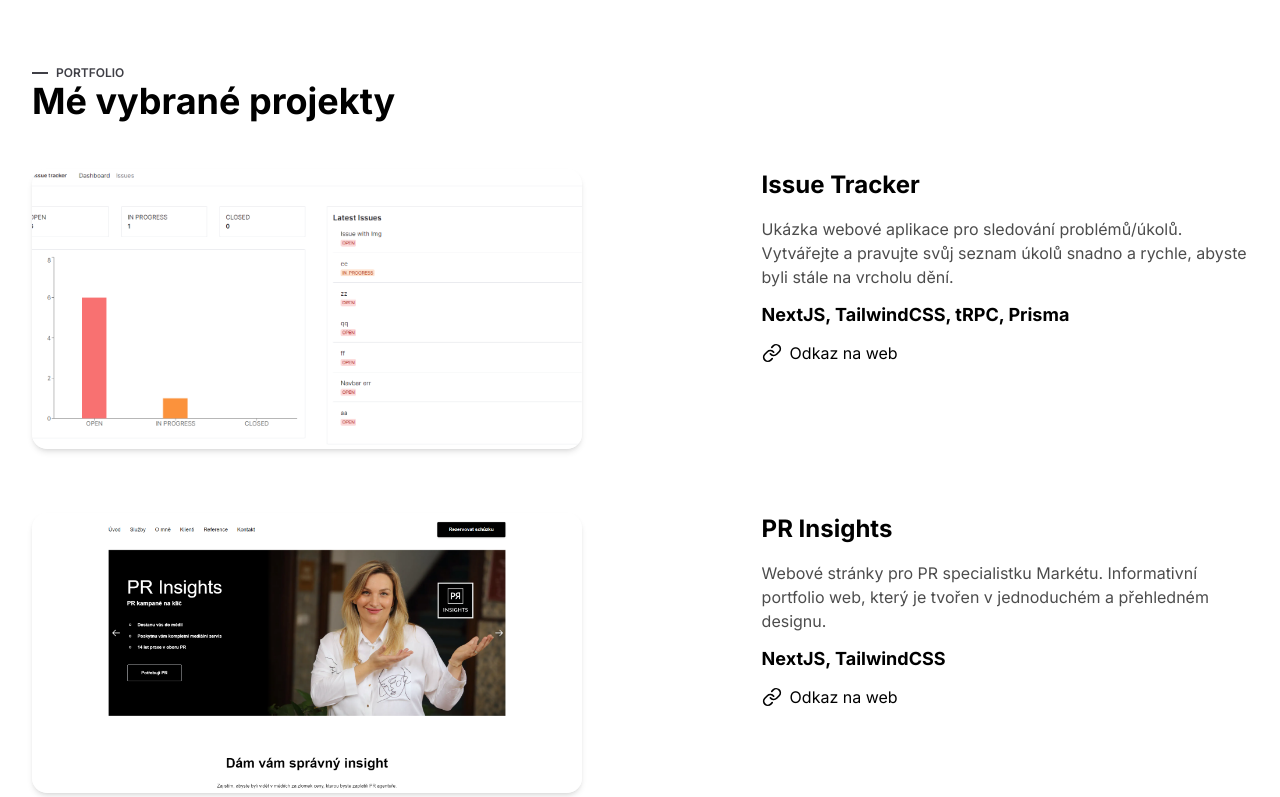
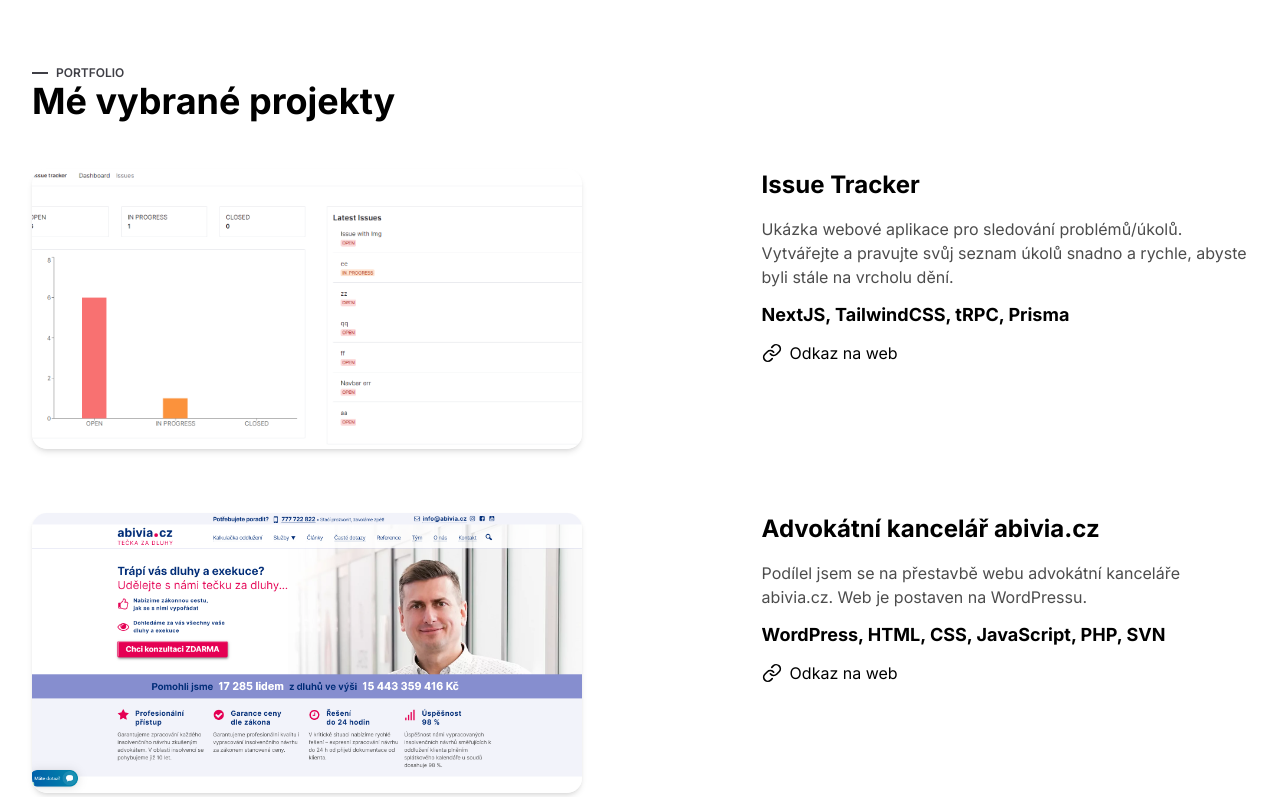
Before and after one commit to Vsetis/ondravseta-portfolio, a Next.js app: page / in a window 1280 px wide. Shown: the part 2000-2797 px from the top of the page. Built offline with nearby package versions, Linux system fonts and the light colour scheme.

Commit message:
add Abivia to portfolio

```diff
--- /dev/null
+++ b/src/components/Work/Abivia.tsx
@@ -0,0 +1,18 @@
+import WorkItem from './WorkItem';
+
+export default function Abivia() {
+    return (
+        <WorkItem
+            previewLink={'https://cafebar-u-medvidku.vercel.app/'}
+            img={{
+                src: '/abivia.png',
+                alt: 'abivia.cz',
+            }}
+            title={'Advokátní kancelář abivia.cz'}
+            info={
+                'Podílel jsem se na přestavbě webu advokátní kanceláře abivia.cz. Web je postaven na WordPressu.'
+            }
+            stack={'WordPress, HTML, CSS, JavaScript, PHP, SVN'}
+        />
+    );
+}
--- a/src/components/Work/Projects.tsx
+++ b/src/components/Work/Projects.tsx
@@ -3,6 +3,7 @@ import Chalupy from './Chalupy';
 import Cafebar from './Cafebar';
 import PRInsights from './PRInsights';
 import IssueTracker from './IssueTracker';
+import Abivia from './Abivia';
 
 export default function Projects() {
     return (
@@ -22,6 +23,7 @@ export default function Projects() {
                 </div>
                 <div className="flex flex-col gap-16">
                     <IssueTracker />
+                    <Abivia />
                     <PRInsights />
                     <Cafebar />
                     <Chalupy />
```
Also changed, not shown: public/abivia.png (added).
